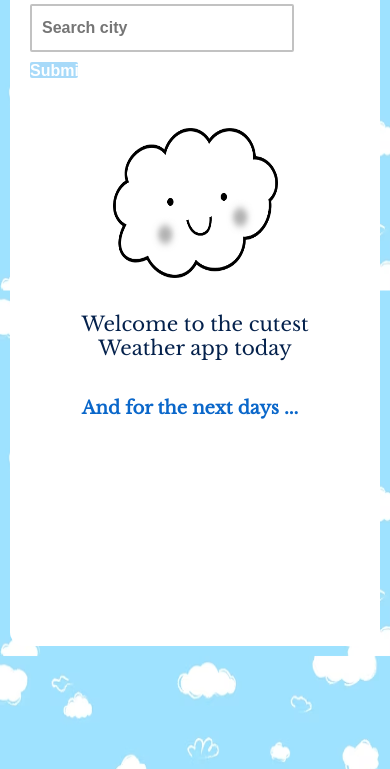
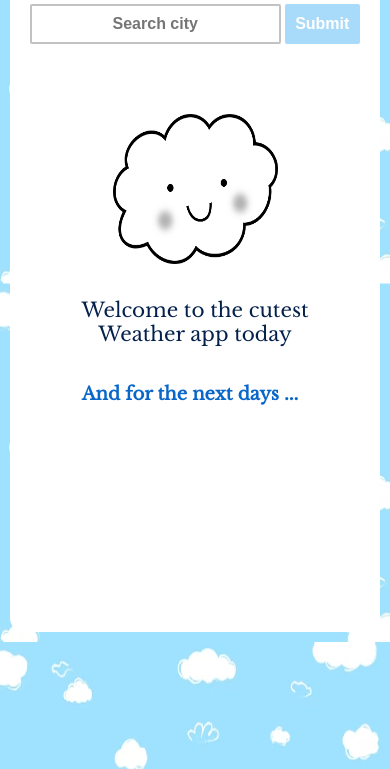
Before and after one commit to iammmei/15.Frontend-204-Dynamic_application, a plain HTML site: page index.html in a window 390 px wide. Shown: the part 75-844 px from the top of the page. Drawn offline with nearby package versions, Linux system fonts and the light colour scheme.

Commit message:
modifications

```diff
--- a/style.css
+++ b/style.css
@@ -147,11 +147,7 @@ td {
   justify-content: center;
 }
 
-@media only screen and (max-width: 480px) {
-  .country-selector {
-    flex-direction: column;
-  }
-
+@media only screen and (max-width: 600px) {
   .country-selector input[type="text"] {
     width: 80%;
     max-width: 80%;
@@ -174,28 +170,14 @@ td {
     border-radius: 14px;
   }
 
-  header {
-    text-align: center;
-    margin-bottom: 20px;
-  }
-
-  h1 {
-    font-size: 24px;
-    color: #fff;
-  }
-
-  .main {
-    text-align: center;
-  }
-
   .country-selector {
     display: flex;
     justify-content: center;
-    margin-bottom: 20px;
+    margin-bottom: 30px;
   }
 
   .country-selector input[type="text"] {
-    height: 3rem;
+    height: 2.5rem;
     width: 80%;
     max-width: 300px;
     background: #0a67ca;
@@ -207,6 +189,21 @@ td {
     border: 2px solid #c2c2c2;
     border-radius: 2px;
     margin-right: 4px;
+    text-align: center;
+  }
+
+  .country-selector input[type="submit"] {
+    display: flex;
+    height: 2.5rem;
+    width: 5rem;
+    align-items: center;
+    justify-content: center;
+    background: #a8daf9;
+    font-weight: bold;
+    color: white;
+    font-size: 1rem;
+    border: none;
+    border-radius: 2px;
   }
 
   .wrapper p {
@@ -223,19 +220,6 @@ td {
     height: 150px;
     margin: 20px;
     border-radius: 10%;
-  }
-
-  .country-selector input[type="submit"] {
-    height: 1rem;
-    width: 3rem;
-    align-items: center;
-    justify-content: center;
-    background: #a8daf9;
-    font-weight: bold;
-    color: white;
-    font-size: 1rem;
-    border: none;
-    border-radius: 2px;
   }
 
   .wrapper h2 {
```
